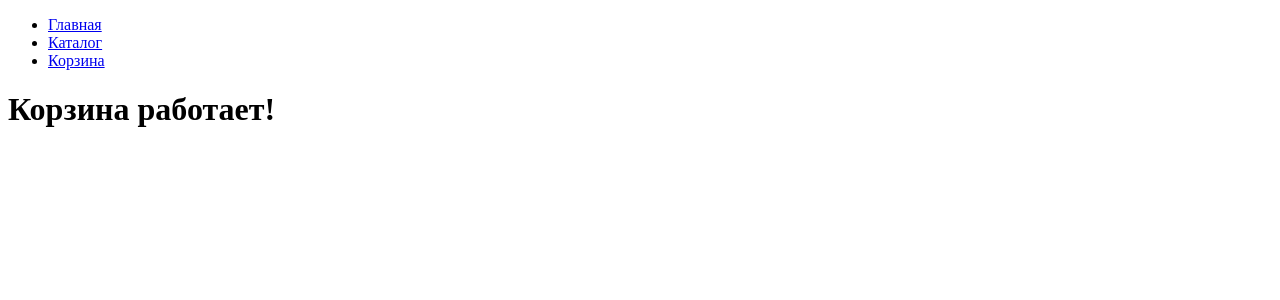
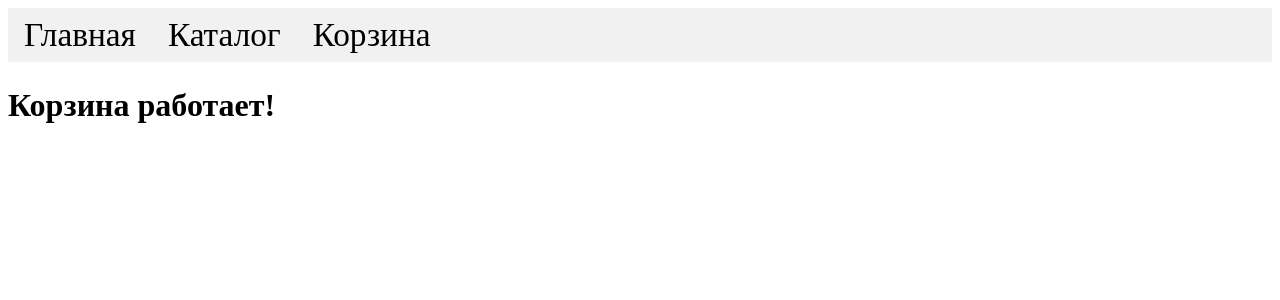
Before and after one commit to ObukhovVladislav/site-store, a Django app: page /basket/ in a window 1280 px wide. Shown: the top 300 px of the page. Run offline with Django 3.2, Linux system fonts and the light colour scheme.

Commit message:
style in html

```diff
--- a/project/mainapp/templates/mainapp/base.html
+++ b/project/mainapp/templates/mainapp/base.html
@@ -4,6 +4,34 @@
     <meta charset="UTF-8">
     <title>Главная</title>
     {% block css %}
+        <style>
+            ul {
+                list-style-type: none;
+                margin: 0;
+                padding: 0;
+                width: 100%;
+                background-color: #f1f1f1;
+                display: inline-block;
+            }
+
+            li {
+                float: left;
+
+            }
+
+            li a{
+                display: block;
+                color: #000;
+                padding: 8px 16px;
+                text-decoration: none;
+                font-size: 25pt;
+            }
+            li a:hover {
+                background-color: #555;
+                color: white;
+                transition: 0.3s;
+            }
+        </style>
     {% endblock %}
     {% block js %}
     {% endblock %}
@@ -20,7 +48,7 @@
         <li>
             <a href="/basket/">Корзина</a>
         </li>
-</ul>
+    </ul>
 </div>
 {% block content %}
 
```
